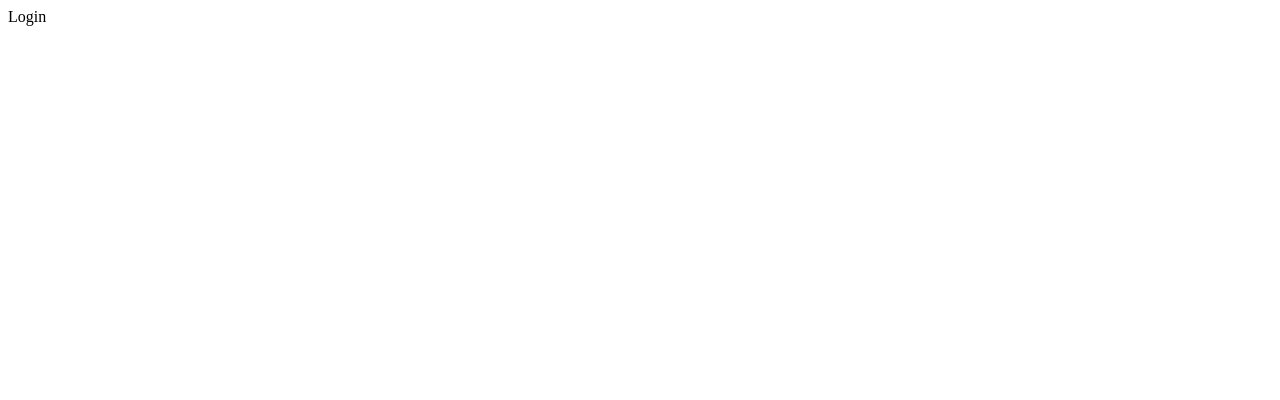
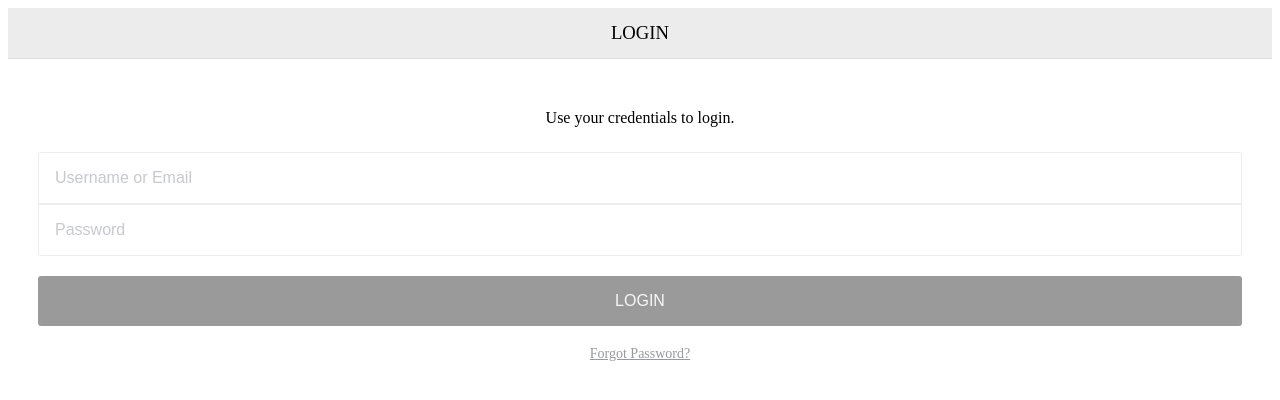
Before and after one commit to derek-young/label_generator, a React app: page / in a window 1280 px wide. Shown: the top 400 px of the page. Built offline with nearby package versions, Linux system fonts and the light colour scheme; the HTML template or start-up script is replaced by a standard one.

Commit message:
login screen styling and config

```diff
--- a/client/src/components/App.jsx
+++ b/client/src/components/App.jsx
@@ -18,7 +18,7 @@ export default class App extends Component {
     return (
       <Router>
         <div>
-          {this.state.loggedIn ? <Header /> : ''}
+          <Header loggedIn={this.state.loggedIn} />
           <Route exact path="/" component={Login}/>
           <Route path="/admin/create" component={CreateProduct}/>
           <Route path="/admin/view" component={ViewProduct}/>
--- a/client/src/components/Header/Header.css
+++ b/client/src/components/Header/Header.css
@@ -1,3 +1,39 @@
 .main {
-  height: 100px;
+  height: 50px;
+  display: flex;
+  justify-content: space-around;
+  align-items: center;
+  background-color: #ececed;
+  border-bottom: 1px solid #dcdcdd;
+  justify-content: space-around;
 }
+
+.main, .menu {
+  display: flex;
+  align-items: center;
+}
+
+.main h3 {
+  text-transform: uppercase;
+  font-weight: 100;
+}
+
+.menu {
+  width: 100%;
+  justify-content: space-between;
+}
+
+.menu div {
+  flex-grow: 1;
+  height: 30px;
+}
+
+.menu h3 {
+  flex-grow: 2;
+}
+
+.menu img {
+  height: 30px;
+  width: 30px;
+  margin-left: 10px;
+}
--- a/client/src/components/Header/Header.jsx
+++ b/client/src/components/Header/Header.jsx
@@ -1,9 +1,20 @@
 import React from 'react';
 import headerStyles from './Header.css';
 
-const Header = () => (
+const Header = ({ loggedIn }) => (
   <div className={headerStyles.main}>
-    Header
+    {loggedIn ?
+      <div className={headerStyles.menu}>
+        <div>
+          <img src="img/hamburger.png" />
+        </div>
+        <h3>Name Placeholder</h3>
+      </div>
+      :
+      <div>
+        <h3>Login</h3>
+      </div>
+    }
   </div>
 );
 
--- /dev/null
+++ b/client/src/components/Login/Login.css
@@ -0,0 +1,80 @@
+.main {
+  align-items: center;
+  margin: 0 30px;
+}
+
+.main, .form {
+  display: flex;
+  flex-direction: column;
+}
+
+.header, .form, .login, .login button {
+  width: 100%;
+}
+
+.header, .form input, .login button {
+  font-size: 16px;
+}
+
+.header {
+  text-align: center;
+  margin: 50px auto 25px auto;
+}
+
+.form, .login {
+  margin-bottom: 20px;
+}
+
+
+.main a {
+  font-size: 14px;
+  color: #98999e;
+}
+
+.main a:hover {
+  color: #b4b4b4;
+}
+
+.main a:visited {
+  color: #98999e;
+}
+
+
+/*    Form    */
+
+.form input {
+  height: 50px;
+  border: 1px solid #ececed;
+  padding: 0 1em;
+  color: #98999e;
+}
+
+.form input:first-child {
+  border-radius: 3px 3px 0 0;
+}
+
+.form input:last-child {
+  border-radius: 0 0 3px 3px;
+}
+
+.form input::placeholder {
+  color: #c8c9cf;
+}
+
+
+/*   Login Button    */
+
+.login button {
+  background-color: #9b9a9b;
+  color: #f7f7f8;
+  height: 50px;
+  border: none;
+  border-radius: 3px;
+  padding: 0;
+  text-transform: uppercase;
+}
+
+.login button:hover {
+  background-color: #b4b4b4;
+  cursor: pointer;
+}
--- a/client/src/components/Login/Login.jsx
+++ b/client/src/components/Login/Login.jsx
@@ -1,5 +1,22 @@
 import React from 'react';
+import { Link } from 'react-router-dom';
+import loginStyles from './Login.css';
 
-const Login = () => <div>Login</div>;
+const Login = () => (
+  <div className={loginStyles.main}>
+    <div className={loginStyles.header}>
+      Use your credentials to login.
+    </div>
+    <form className={loginStyles.form}>
+      <input type="email" placeholder="Username or Email"/>
+      <input type="password" placeholder="Password"/>
+    </form>
+
+    <Link className={loginStyles.login} to="admin/create">
+      <button>Login</button>
+    </Link>
+    <a href="#">Forgot Password?</a>
+  </div>
+);
 
 export default Login;
```
Also changed, not shown: 2 other files (tests, documents, lock files or other folders).
